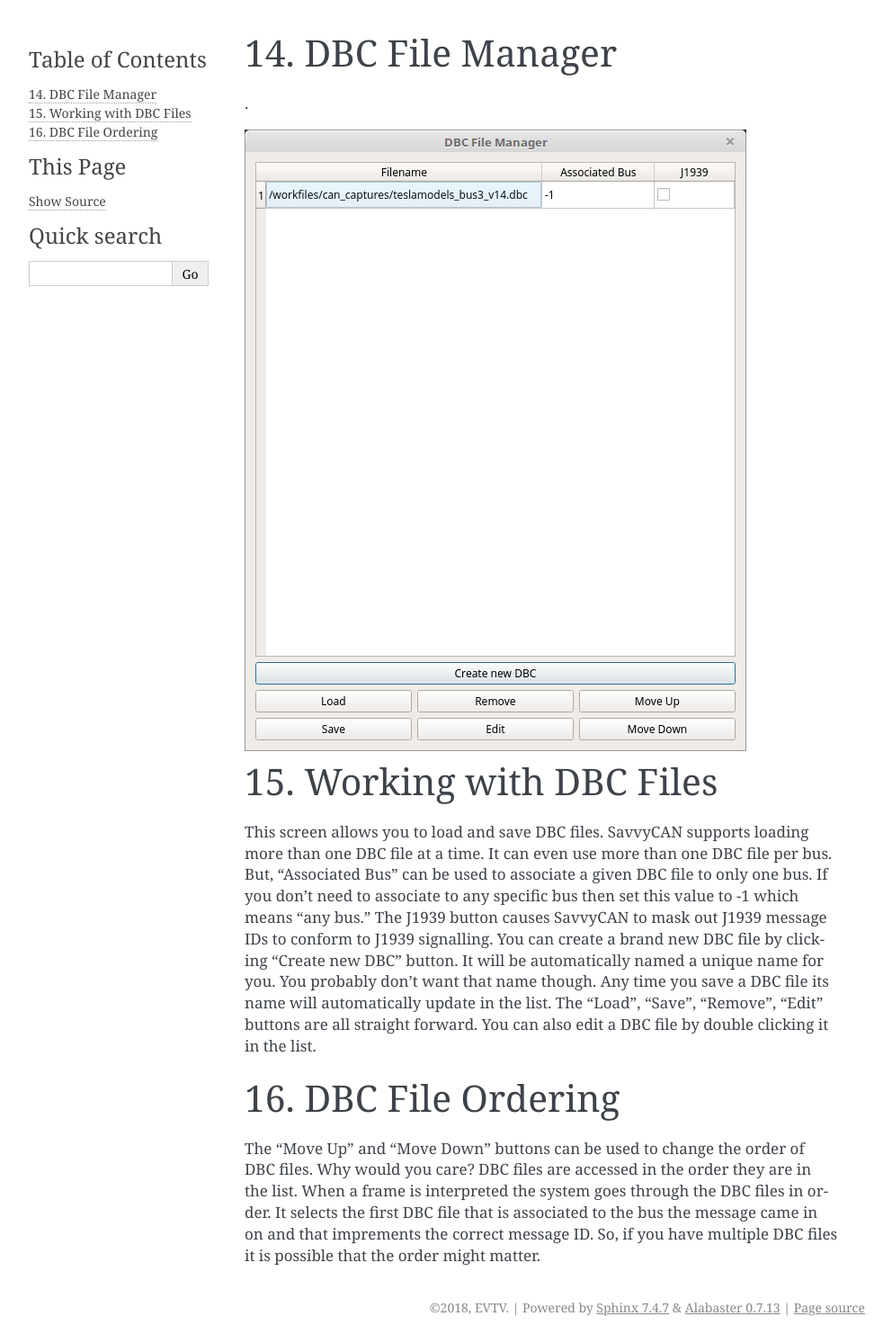
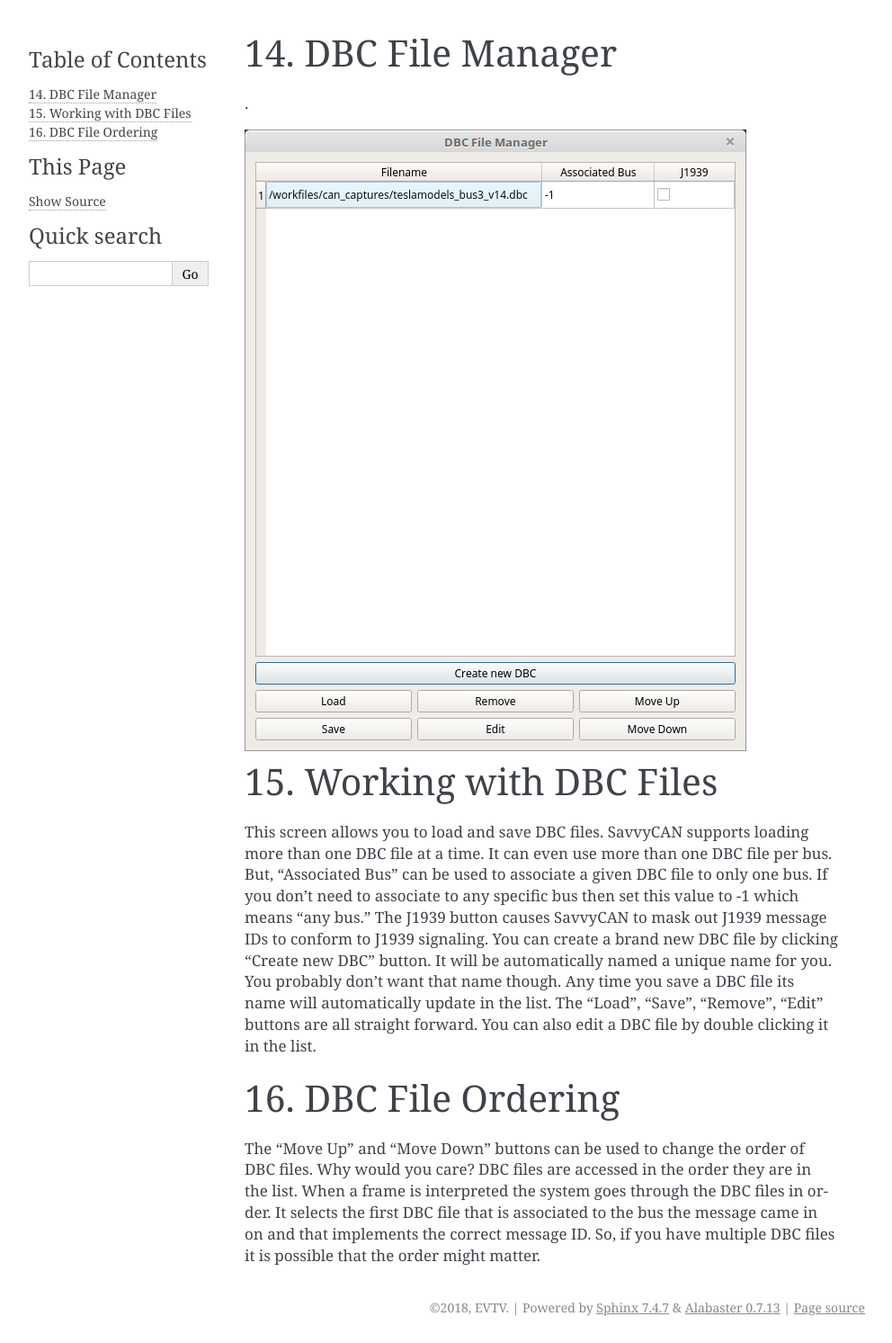
Before and after one commit to collin80/SavvyCAN, a Sphinx documentation site: the page built from docs/source/dbc_manager.rst, in a window 1280 px wide. Shown: the whole page at 90% size, without its empty margins (148-1140 px from the left). Built offline with Sphinx 7.4.7, drawn with Linux system fonts in a browser that asks for light colours.

Commit message:
Fix typos in dbc_manager.rst

```diff
--- a/docs/source/dbc_manager.rst
+++ b/docs/source/dbc_manager.rst
@@ -8,10 +8,10 @@ DBC File Manager
 Working with DBC Files
 =======================
 
-This screen allows you to load and save DBC files. SavvyCAN supports loading more than one DBC file at a time. It can even use more than one DBC file per bus. But, "Associated Bus" can be used to associate a given DBC file to only one bus. If you don't need to associate to any specific bus then set this value to -1 which means "any bus." The J1939 button causes SavvyCAN to mask out J1939 message IDs to conform to J1939 signalling. You can create a brand new DBC file by clicking "Create new DBC" button. It will be automatically named a unique name for you. You probably don't want that name though. Any time you save a DBC file its name will automatically update in the list. The "Load", "Save", "Remove", "Edit" buttons are all straight forward. You can also edit a DBC file by double clicking it in the list.
+This screen allows you to load and save DBC files. SavvyCAN supports loading more than one DBC file at a time. It can even use more than one DBC file per bus. But, "Associated Bus" can be used to associate a given DBC file to only one bus. If you don't need to associate to any specific bus then set this value to -1 which means "any bus." The J1939 button causes SavvyCAN to mask out J1939 message IDs to conform to J1939 signaling. You can create a brand new DBC file by clicking "Create new DBC" button. It will be automatically named a unique name for you. You probably don't want that name though. Any time you save a DBC file its name will automatically update in the list. The "Load", "Save", "Remove", "Edit" buttons are all straight forward. You can also edit a DBC file by double clicking it in the list.
 
 
 DBC File Ordering
 ===================
 
-The "Move Up" and "Move Down" buttons can be used to change the order of DBC files. Why would you care? DBC files are accessed in the order they are in the list. When a frame is interpreted the system goes through the DBC files in order. It selects the first DBC file that is associated to the bus the message came in on and that imprements the correct message ID. So, if you have multiple DBC files it is possible that the order might matter.
+The "Move Up" and "Move Down" buttons can be used to change the order of DBC files. Why would you care? DBC files are accessed in the order they are in the list. When a frame is interpreted the system goes through the DBC files in order. It selects the first DBC file that is associated to the bus the message came in on and that implements the correct message ID. So, if you have multiple DBC files it is possible that the order might matter.
```
